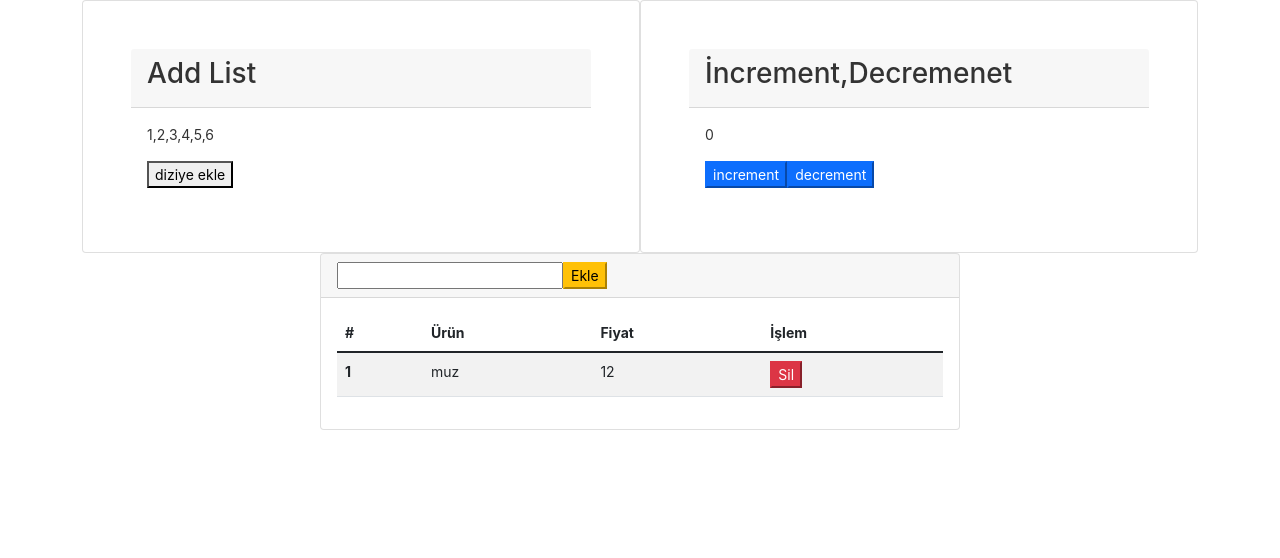
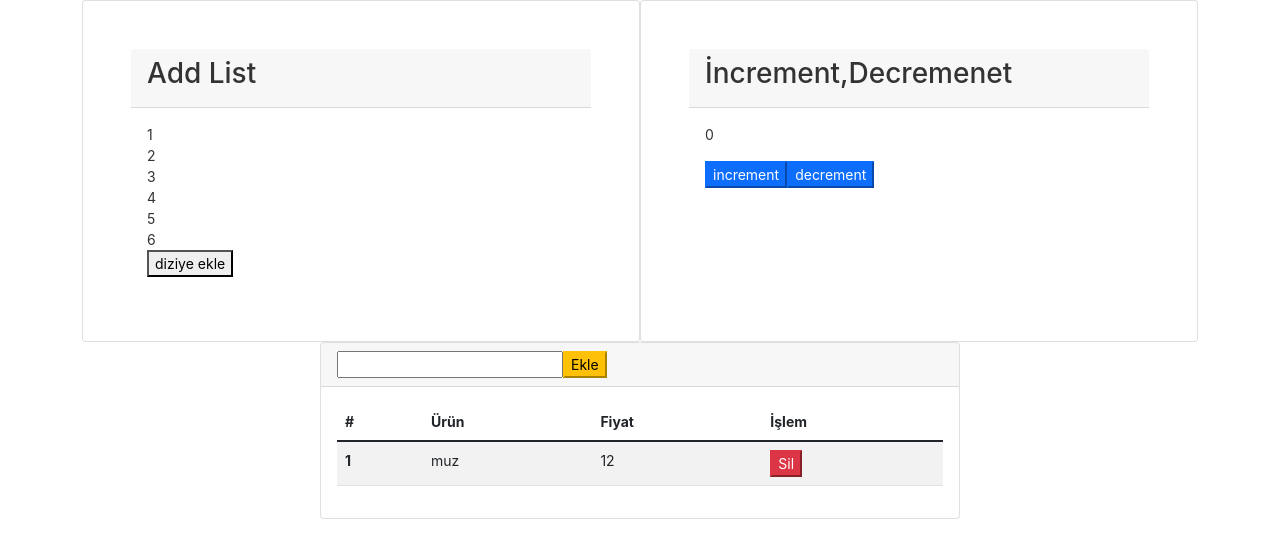
Before and after one commit to KubraGoktas/BasicAngularProject, an Angular app: page / in a window 1280 px wide. Shown: the top 558 px of the page. Built offline with nearby package versions, Linux system fonts and the light colour scheme.

Commit message:
listenin boş olduğu durum kontrol edildi

```diff
--- a/src/app/app.component.html
+++ b/src/app/app.component.html
@@ -1 +1 @@
-<app-home [myList]="list" ></app-home>
+<app-home [myList]="list" (addMethod)="addElement($event)"></app-home>
--- a/src/app/app.component.ts
+++ b/src/app/app.component.ts
@@ -7,13 +7,9 @@ import { Component } from '@angular/core';
 })
 export class AppComponent {
   title = 'y';
-  list : number[] =[1,2,3,4,5,6]
-  addElement(){
-
-    let lastnumber:number|undefined=this.list.pop();
-    if(lastnumber)
-     this.list.push(lastnumber+1)
-     console.log('eklendi', this.list)
-
-   }
+  list: number[] = [1, 2, 3, 4, 5, 6]
+  addElement(addNumber: number) {
+    this.list.push(addNumber)
+    console.log(this.list)
+  }
 }
--- a/src/app/home/home.component.html
+++ b/src/app/home/home.component.html
@@ -6,7 +6,7 @@
       </div>
     </div>
     <div class="card-body">
-      <p>{{myList}}</p>
+      <div *ngFor="let item of myList"> {{item}}</div>
       <button (click)="addElement()" >diziye ekle</button>
     </div>
   </div>
--- a/src/app/home/home.component.ts
+++ b/src/app/home/home.component.ts
@@ -1,29 +1,31 @@
-import { Component, Input } from "@angular/core";
+import { Component, Input, Output, EventEmitter } from "@angular/core";
+
 
 
 @Component({
-    selector:'app-home',
-    templateUrl:'./home.component.html',
-    styleUrls:['./home.component.css']
+  selector: 'app-home',
+  templateUrl: './home.component.html',
+  styleUrls: ['./home.component.css']
 })
 
-export class HomeComponent{
-   @Input() myList : number[]=[];
-   number=0;
+export class HomeComponent {
+  @Output() addMethod = new EventEmitter<number>()
+  @Input() myList: number[] = [];
+  number = 0;
 
-   addElement(){
+  addElement() {
 
-    let lastnumber=this.myList[this.myList.length-1];
-    if(lastnumber)
-     this.myList.push(lastnumber+1)
-     console.log('eklendi', this.myList)
-
-   }
-  increment(){
-    this.number=this.number+1
+    var lastnumber: number = this.myList[this.myList.length - 1];
+    if (lastnumber) {
+      this.addMethod.emit(lastnumber + 1);
+      // this.myList.push(lastnumber + 1)
+    }
   }
-  decrement(){
-    if(this.number!==0)
-    this.number=this.number-1
+  increment() {
+    this.number = this.number + 1
+  }
+  decrement() {
+    if (this.number !== 0)
+      this.number = this.number - 1
   }
 }
--- a/src/app/table/table.component.ts
+++ b/src/app/table/table.component.ts
@@ -21,9 +21,9 @@ export class TableComponent {
     if (productName.length <= 0) {
       alert('lütfen bir ürün ismi giriniz')
     } else {
-      let lastIndex = this.products[this.products.length - 1].id
+      let lastIndex = this.products[this.products.length - 1]
       let newObject = {
-        id: lastIndex ? lastIndex + 1 : 1,
+        id: lastIndex ? lastIndex.id + 1 : 1,
         name: productName,
         price: 12
       }
```
